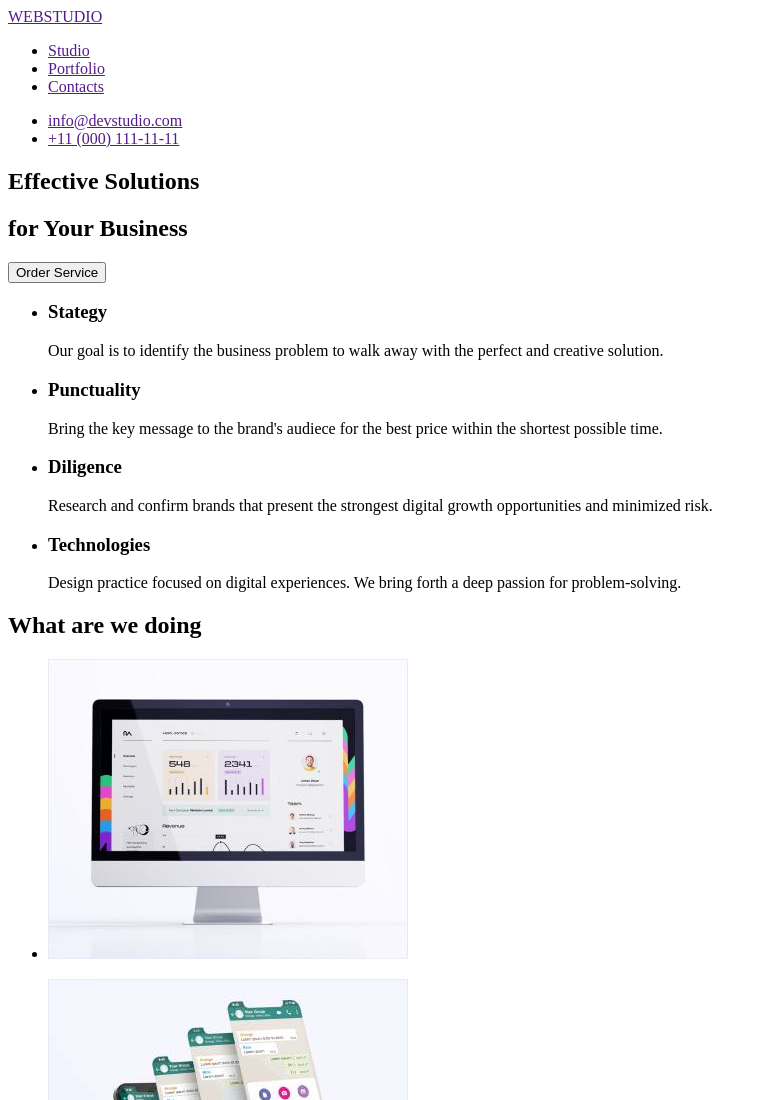
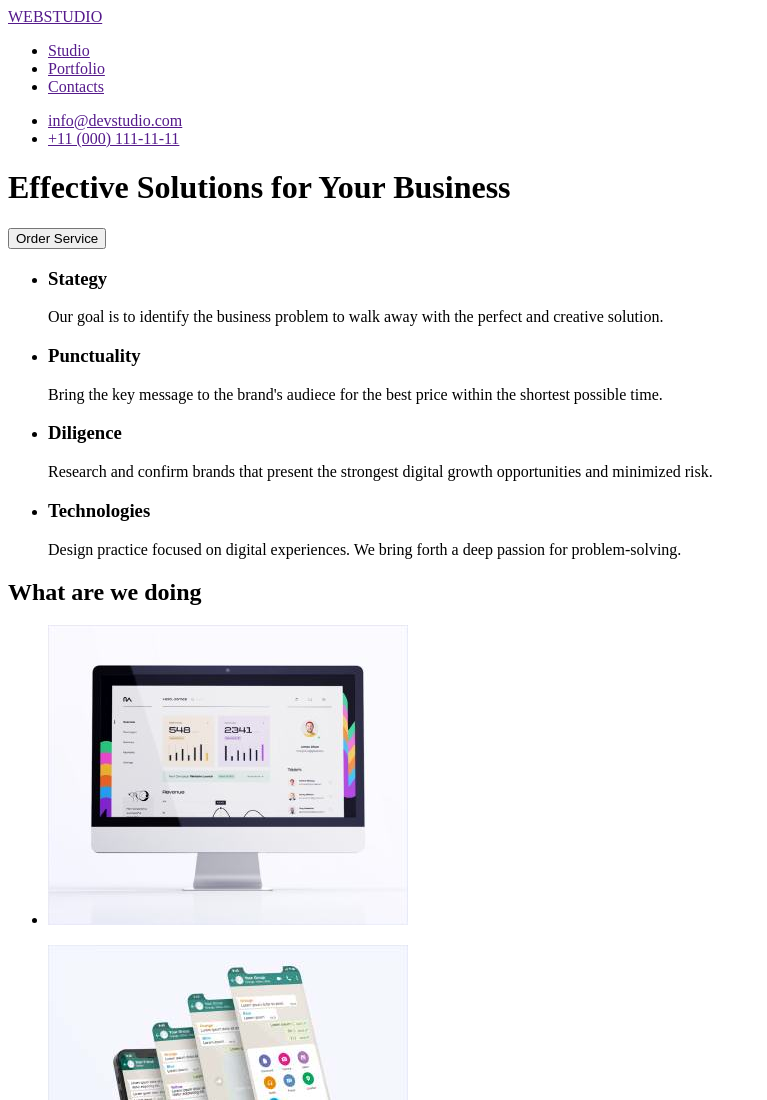
Before and after one commit to buenoagum/goit-markup-hw-01, a plain HTML site: page index.html in a window 1280 px wide. Shown: the top 1100 px of the page, without its empty margins (0-767 px from the left). Drawn offline with Linux system fonts and the light colour scheme.

Commit message:
Homework-Final1

```diff
--- a/index.html
+++ b/index.html
@@ -26,8 +26,8 @@
             <li><a href="">info@devstudio.com</a></li>
             <li><a href="">+11 (000) 111-11-11</a></li>
     </ul>
-    <h2>Effective Solutions</h2>
-    <h2>for Your Business</h2>
+    <h1>Effective Solutions
+    for Your Business</h1>
       <button>Order Service</button>
     <ul>
         <li><h3>Stategy</h3>
```
